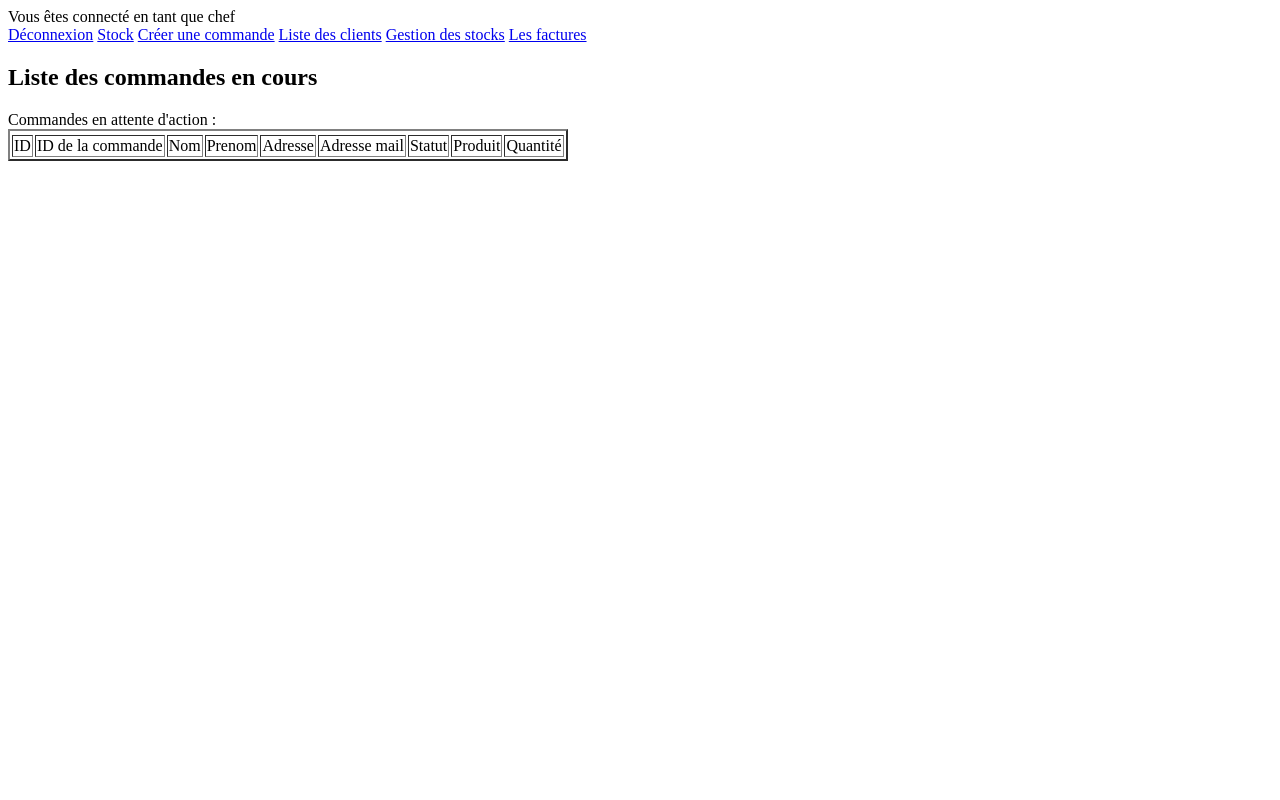
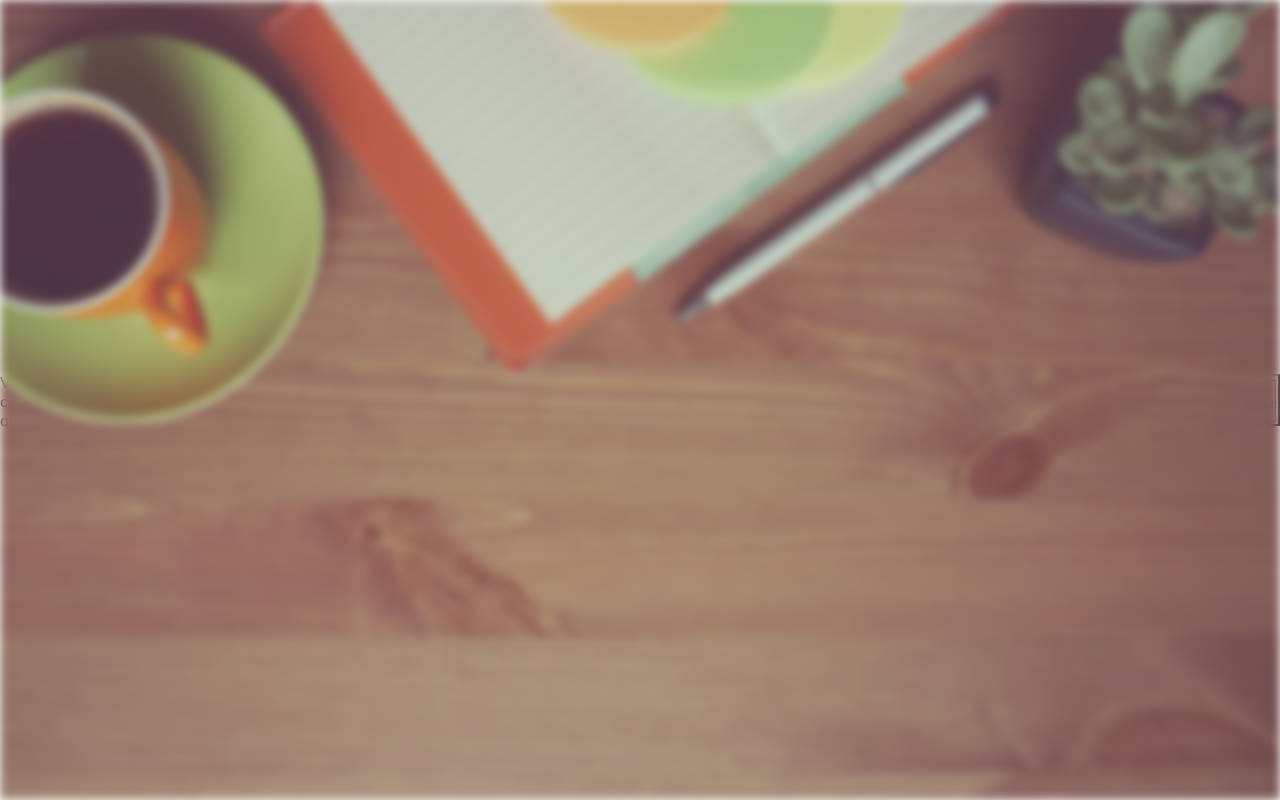
Before and after one commit to Theo6636/Projet_securite_entreprise, a PHP site: page / in a window 1280 px wide. Run offline with PHP 8.4, Linux system fonts and the light colour scheme; the visitor is signed in with stand-in values (Sample User, id 1); data comes from the database, SQL or seed files in the repository; some libraries are stand-ins or nearby versions.

Commit message:
login fronted

```diff
--- a/index.php
+++ b/index.php
@@ -1,6 +1,11 @@
+<head>
+        <meta charset="UTF-8" />
+        <link rel="stylesheet" href="style.css" />
      </head>
 
+
 <body>
+<div id="bg"></div>
  <?php
     include("dbConn.php");
     session_start();
@@ -80,9 +85,15 @@
         //Pas connecté
     ?>
         <form method="POST" >
+            <div class="form-field">
                 <input type="text" name="name" placeholder="name"/>
+            </div>
+            <div class="form-field">
                 <input type="password" name="psw" placeholder="mot de passe"/>
+            </div>
+            <div class="form-field">
                 <input type="submit" value="Valider" name="submit"/>
+            </div>
         </form>
     <?php
     }
--- /dev/null
+++ b/style.css
@@ -0,0 +1,94 @@
+.box-login{
+    background-color:red;
+    text-align: center;
+
+}
+body {
+  font-family: 'Lato', sans-serif;
+  color: #4A4A4A;
+  display: flex;
+  justify-content: center;
+  align-items: center;
+  min-height: 100vh;
+  overflow: hidden;
+  margin: 0;
+  padding: 0;
+}
+
+form {
+  width: 350px;
+  position: relative;
+}
+form .form-field::before {
+  font-size: 20px;
+  position: absolute;
+  left: 15px;
+  top: 17px;
+  color: #888888;
+  content: " ";
+  display: block;
+  background-size: cover;
+  background-repeat: no-repeat;
+}
+form .form-field:nth-child(1)::before {
+  background-image: url(img/user-icon.png);
+  width: 20px;
+  height: 20px;
+  top: 15px;
+}
+form .form-field:nth-child(2)::before {
+  background-image: url(img/lock-icon.png);
+  width: 16px;
+  height: 16px;
+}
+form .form-field {
+  display: -webkit-box;
+  display: -ms-flexbox;
+  display: flex;
+  -webkit-box-pack: justify;
+  -ms-flex-pack: justify;
+  justify-content: space-between;
+  -webkit-box-align: center;
+  -ms-flex-align: center;
+  align-items: center;
+  margin-bottom: 1rem;
+  position: relative;
+}
+form input {
+  font-family: inherit;
+  width: 100%;
+  outline: none;
+  background-color: #fff;
+  border-radius: 4px;
+  border: none;
+  display: block;
+  padding: 0.9rem 0.7rem;
+  box-shadow: 0px 3px 6px rgba(0, 0, 0, 0.16);
+  font-size: 17px;
+  color: #4A4A4A;
+  text-indent: 40px;
+}
+form .btn {
+  outline: none;
+  border: none;
+  cursor: pointer;
+  display: inline-block;
+  margin: 0 auto;
+  padding: 0.9rem 2.5rem;
+  text-align: center;
+  background-color: #47AB11;
+  color: #fff;
+  border-radius: 4px;
+  box-shadow: 0px 3px 6px rgba(0, 0, 0, 0.16);
+  font-size: 17px;
+}
+#bg {
+  background-image: url('img/background.jpg');
+  position: fixed;
+  left: 0;
+  top: 0;
+  width: 100%;
+  height: 100%;
+  background-size: cover;
+  filter: blur(5px);
+}
```
Also changed, not shown: img/background.jpg (added), img/lock-icon.png (added), img/user-icon.png (added). Lines whose indentation alone changed are shown as unchanged.
